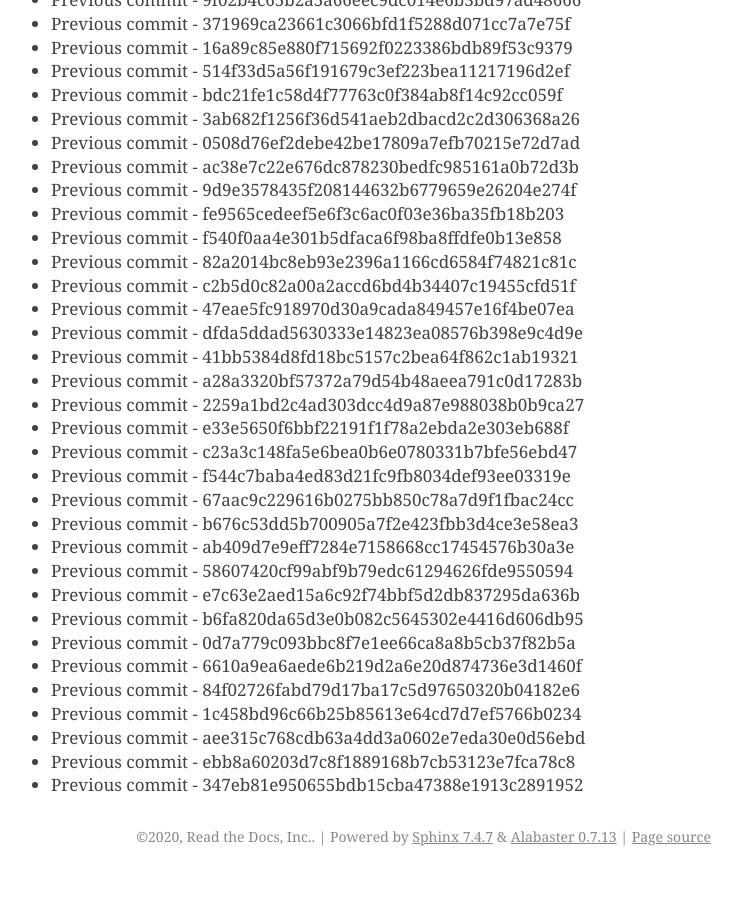
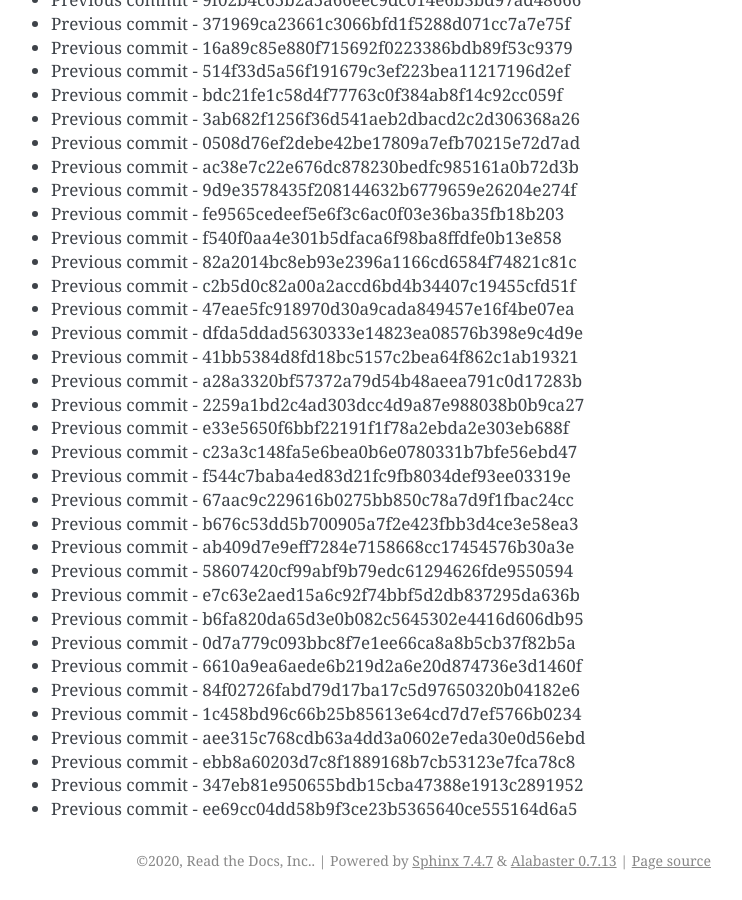
Before and after one commit to readthedocs/rtd-git-stresstest, a Sphinx documentation site: the page built from docs/updates.rst, in a window 1280 px wide and 900 px high, scrolled down 25904 px. Shown: the whole window, without its empty margins (399-1141 px from the left). Built offline with Sphinx 7.4.7, drawn with Linux system fonts in a browser that asks for light colours; before the commit the page ends 26780 px from its top, so only the background shows below that.

Commit message:
Generating commit from previous: ee69cc04dd58b9f3ce23b5365640ce555164d6a5

```diff
--- a/docs/updates.rst
+++ b/docs/updates.rst
@@ -1120,3 +1120,4 @@ It can be tested for any performance characteristics.
 * Previous commit - aee315c768cdb63a4dd3a0602e7eda30e0d56ebd
 * Previous commit - ebb8a60203d7c8f1889168b7cb53123e7fca78c8
 * Previous commit - 347eb81e950655bdb15cba47388e1913c2891952
+* Previous commit - ee69cc04dd58b9f3ce23b5365640ce555164d6a5
```
